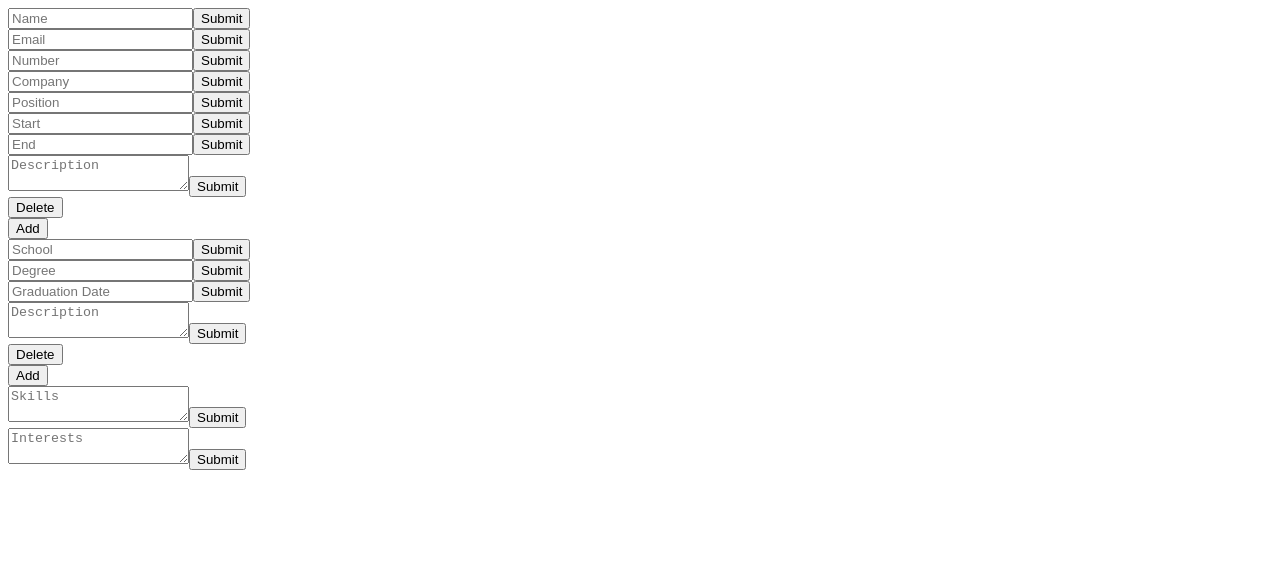
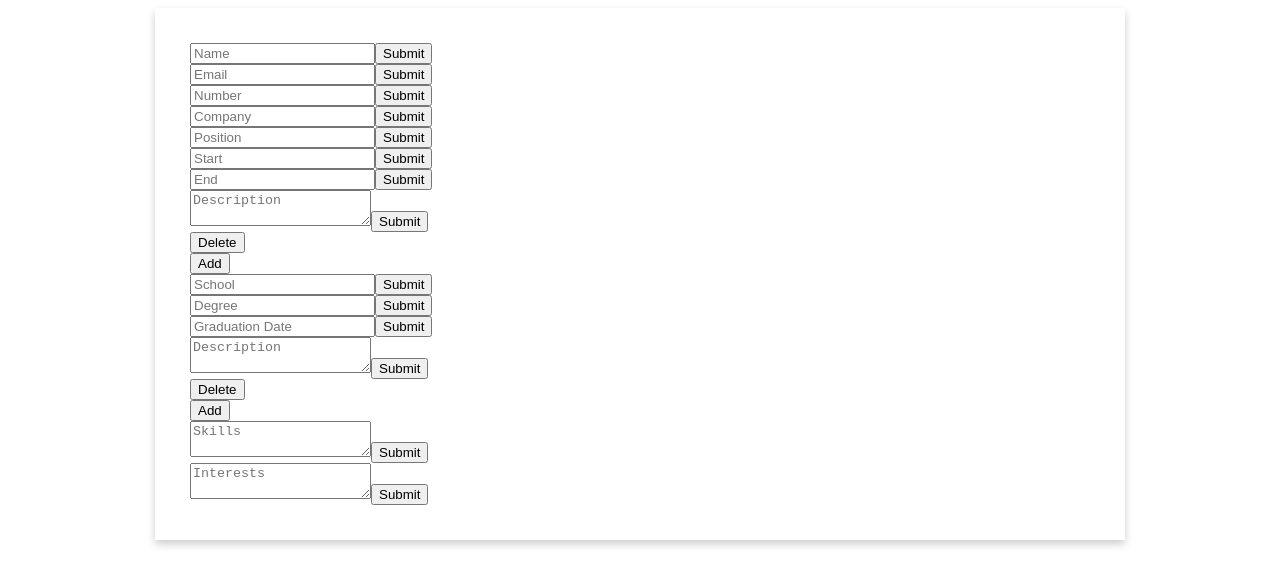
Before and after one commit to FrancisLangit/resumake, a React (Create React App) app: page / in a window 1280 px wide. Shown: the top 586 px of the page. Built offline with nearby package versions, Linux system fonts and the light colour scheme; the HTML template or start-up script is replaced by a standard one.

Commit message:
Add style to div containing Resume form

```diff
--- a/src/App.js
+++ b/src/App.js
@@ -1,20 +1,7 @@
-import { Education } from './components/Education/Education';
-import { Experience } from './components/Experience/Experience';
-import { Field } from './components/Field/Field';
-import { Section } from './components/Section/Section';
+import { Resume } from './components/Resume/Resume';
 
 const App = () => {
-  return (
-    <div>
-      <Field name="Name" />
-      <Field name="Email" />
-      <Field name="Number" />
-      <Section form={<Experience />} />
-      <Section form={<Education />} />
-      <Field name="Skills" isTextarea={true} />
-      <Field name="Interests" isTextarea={true} />
-    </div>
-  );
+  return <Resume />;
 };
 
 export default App;
--- /dev/null
+++ b/src/components/Resume/Resume.js
@@ -0,0 +1,22 @@
+import { Education } from '../Education/Education';
+import { Experience } from '../Experience/Experience';
+import { Field } from '../Field/Field';
+import { Section } from '../Section/Section';
+
+import style from './Resume.module.scss';
+
+const Resume = () => {
+  return (
+    <div className={style.Resume}>
+      <Field name="Name" />
+      <Field name="Email" />
+      <Field name="Number" />
+      <Section form={<Experience />} />
+      <Section form={<Education />} />
+      <Field name="Skills" isTextarea={true} />
+      <Field name="Interests" isTextarea={true} />
+    </div>
+  );
+};
+
+export { Resume };
--- /dev/null
+++ b/src/components/Resume/Resume.module.scss
@@ -0,0 +1,6 @@
+.Resume {
+  box-shadow: 0 4px 8px 0 rgba(0, 0, 0, 0.2);
+  margin: 0 auto;
+  padding: 35px;
+  width: 900px;
+}
```
